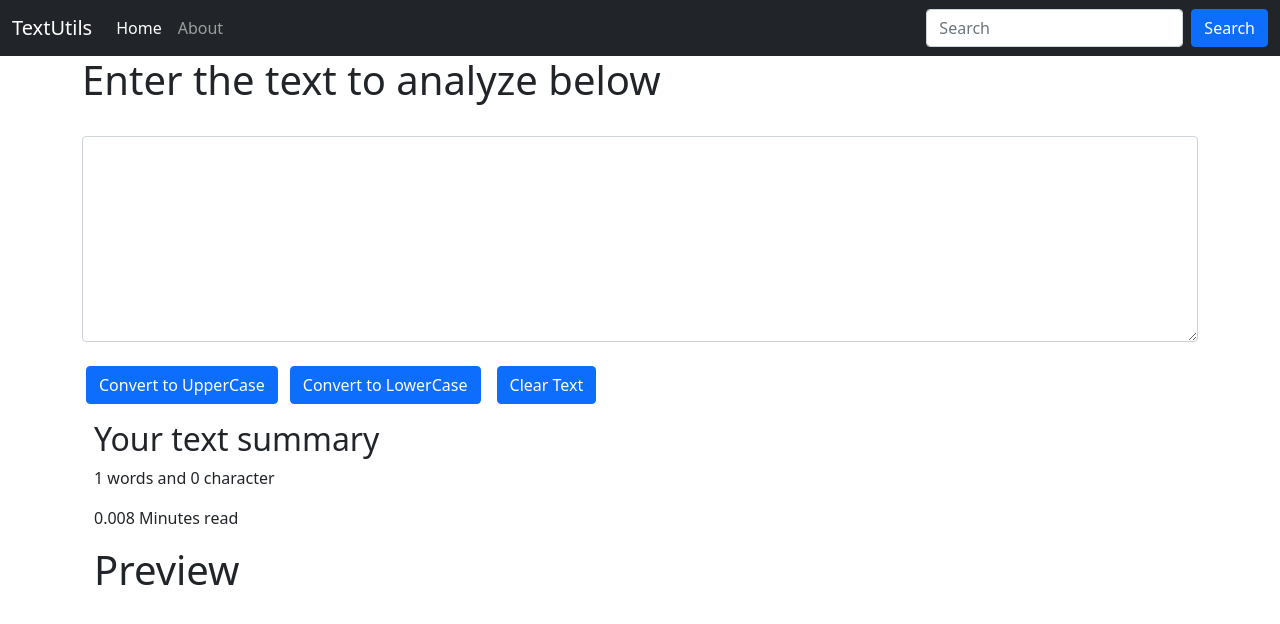
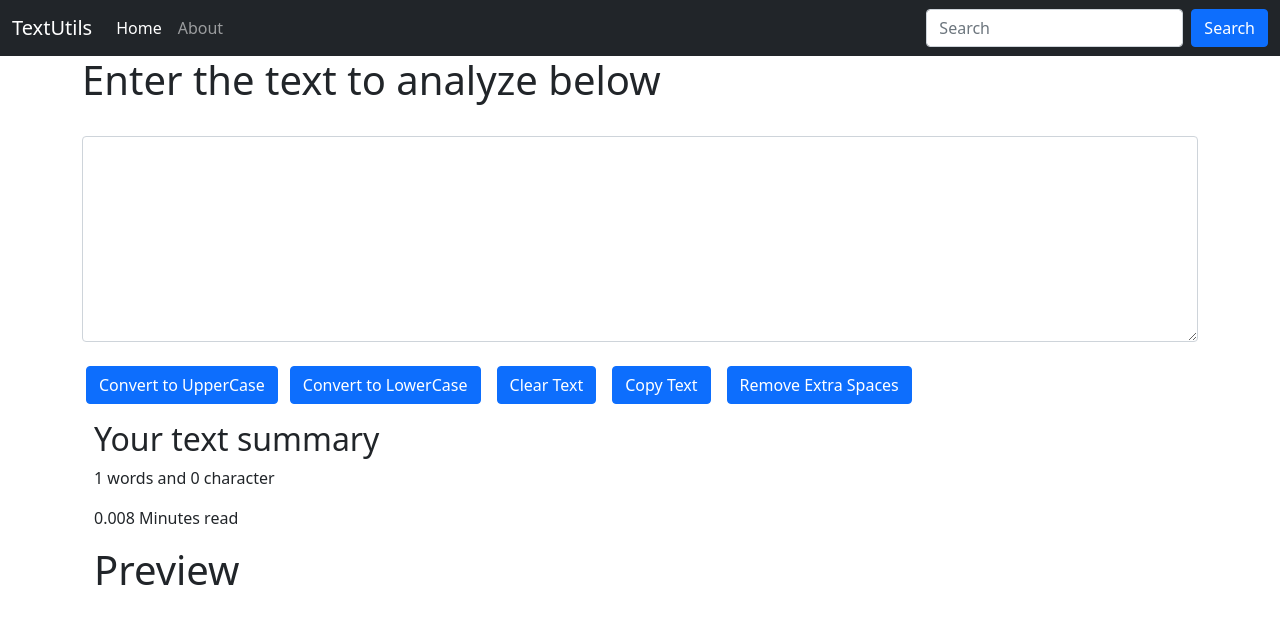
Before and after one commit to ershamshad12/TextUtils-React-Project, a React (Create React App) app: page / in a window 1280 px wide. Shown: the top 624 px of the page. Built offline with nearby package versions, Linux system fonts and the light colour scheme.

Commit message:
feat: Added Copy Text and Remove Extra Spaces buttons in TextForm.js

```diff
--- a/src/components/TextForm.js
+++ b/src/components/TextForm.js
@@ -20,6 +20,17 @@
 
   const onChangeHandler = (event) => {
     setText(event.target.value);
+  };
+
+  const handleCopy = () => {
+    var text = document.getElementById("myBox");
+    text.select();
+    navigator.clipboard.writeText(text.value);
+  };
+
+  const handleExtraSpaces = () => {
+    let newText = text.split(/[ ]+/);
+    setText(newText.join(" "));
   };
 
   return (
@@ -45,6 +56,12 @@
           <button className="btn btn-primary mx-2" onClick={handleClearClick}>
             Clear Text
           </button>
+          <button className="btn btn-primary mx-2" onClick={handleCopy}>
+            Copy Text
+          </button>
+          <button className="btn btn-primary mx-2" onClick={handleExtraSpaces}>
+            Remove Extra Spaces
+          </button>
         </div>
       </div>
       <div className="container my-3">
```
